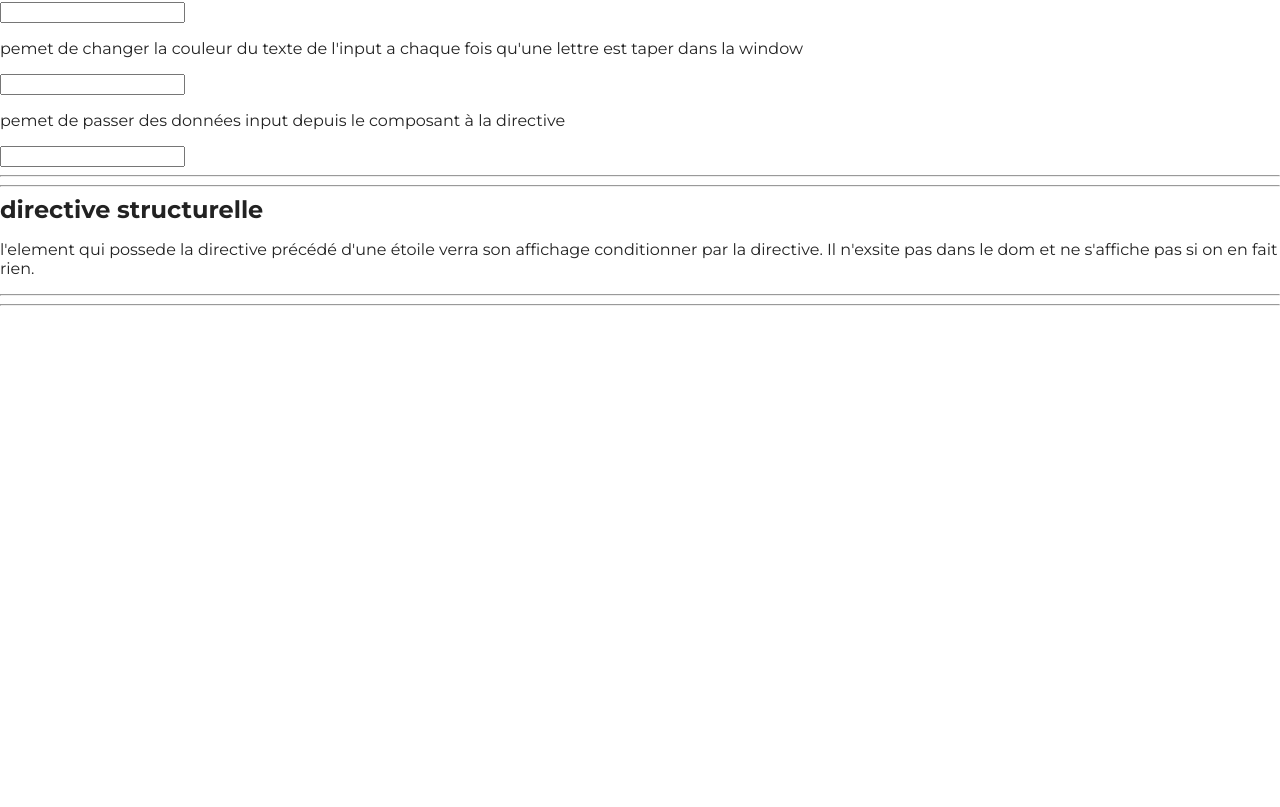
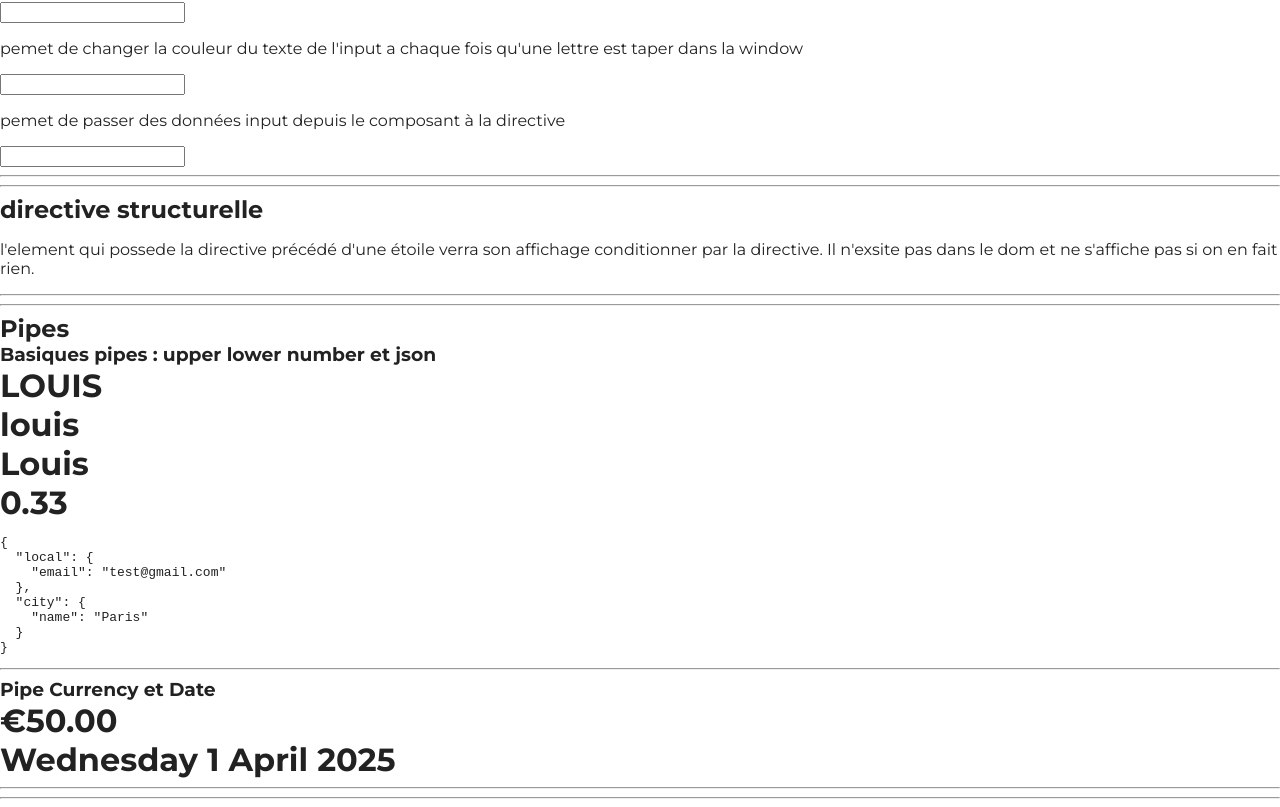
Before and after one commit to Jeremie-Po/AngularLearning, an Angular app in the folder premiereApp/: page / in a window 1280 px wide. Shown: the part 3050-3857 px from the top of the page. Before the commit the page ends 3364 px from the top, so only its background shows below. Built offline with nearby package versions, Linux system fonts and the light colour scheme.

Commit message:
exemples for basics pipes

```diff
--- a/premiereApp/src/app/app.component.html
+++ b/premiereApp/src/app/app.component.html
@@ -105,3 +105,13 @@
 
 <hr/>
 <hr/>
+
+<h2> Pipes</h2>
+<h3>Basiques pipes : upper lower number et json</h3>
+<app-basic-pipes/>
+<hr/>
+<h3>Pipe Currency et Date</h3>
+<app-currency-date-pipes/>
+
+<hr/>
+<hr/>
--- a/premiereApp/src/app/app.component.ts
+++ b/premiereApp/src/app/app.component.ts
@@ -22,6 +22,8 @@ import {ListComponent} from './injectionExemple/list.component';
 import {DirectiveComponent} from './directive/directive.component';
 import {DirectiveLocalGlobaleInputComponent} from './directive/directive-local-globale-input.component';
 import {DirectiveStructurelleComponent} from './directive/directive-structurelle.component';
+import {BasicPipesComponent} from './pipes/basic-pipes.component';
+import {CurrencyDatePipesComponent} from './pipes/currency-date-pipes.component';
 
 @Component({
   selector: 'app-root',
@@ -49,6 +51,8 @@ import {DirectiveStructurelleComponent} from './directive/directive-structurelle
     DirectiveComponent,
     DirectiveLocalGlobaleInputComponent,
     DirectiveStructurelleComponent,
+    BasicPipesComponent,
+    CurrencyDatePipesComponent,
   ],
   templateUrl: './app.component.html',
   styleUrl: './app.component.scss'
--- /dev/null
+++ b/premiereApp/src/app/pipes/basic-pipes.component.ts
@@ -0,0 +1,34 @@
+import {Component} from '@angular/core';
+
+import {
+  LowerCasePipe,
+  TitleCasePipe,
+  UpperCasePipe,
+  DecimalPipe,
+  JsonPipe,
+} from '@angular/common';
+
+
+@Component({
+  selector: 'app-basic-pipes',
+  imports: [UpperCasePipe, LowerCasePipe, TitleCasePipe, DecimalPipe, JsonPipe],
+  template: `
+    <h1>{{ name | uppercase }}</h1>
+    <h1>{{ name | uppercase | lowercase }}</h1>
+    <h1>{{ name | titlecase }}</h1>
+    <h1>{{ result | number : '0.2-2' }}</h1>
+    <pre>{{ user | json }}</pre>
+  `,
+})
+export class BasicPipesComponent {
+  name = 'louis';
+  result = 1 / 3;
+  user = {
+    local: {
+      email: 'test@gmail.com',
+    },
+    city: {
+      name: 'Paris',
+    },
+  };
+}
--- /dev/null
+++ b/premiereApp/src/app/pipes/currency-date-pipes.component.ts
@@ -0,0 +1,19 @@
+import {Component} from '@angular/core';
+import {CurrencyPipe, DatePipe} from '@angular/common';
+
+@Component({
+  selector: 'app-currency-date-pipes',
+  imports: [
+    CurrencyPipe,
+    DatePipe,
+  ],
+  template: `
+    <h1>{{ price | currency:'EUR' }}</h1>
+    <h1>{{ today | date:'EEEE 1 LLLL YYYY' }}</h1>
+  `,
+  styles: ``
+})
+export class CurrencyDatePipesComponent {
+  price = 50;
+  today = new Date();
+}
```
Also changed, not shown: 1 other file (tests, documents, lock files or other folders).
